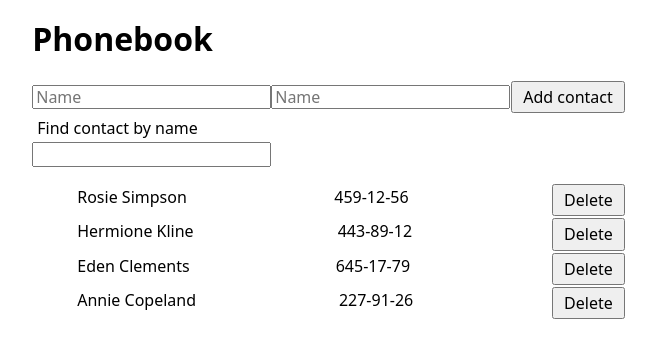
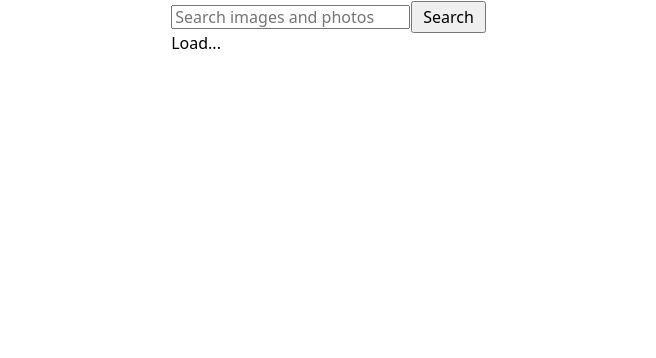
Before and after one commit to BogdanKaleniuk/WorkAssignment, a React (Vite) app: page / in a window 1280 px wide. Shown: the top 358 px of the page, without its empty margins (311-967 px from the left). Built offline with nearby package versions, Linux system fonts and the light colour scheme.

Commit message:
task4work

```diff
--- a/package.json
+++ b/package.json
@@ -10,12 +10,14 @@
     "preview": "vite preview"
   },
   "dependencies": {
+    "axios": "^1.8.4",
     "clsx": "^2.1.1",
     "formik": "^2.4.6",
     "modern-normalize": "^3.0.1",
     "react": "^19.0.0",
     "react-dom": "^19.0.0",
     "react-icons": "^5.5.0",
+    "react-spinners": "^0.15.0",
     "uuid": "^11.1.0",
     "yup": "^1.6.1"
   },
--- a/src/components/App.jsx
+++ b/src/components/App.jsx
@@ -2,13 +2,15 @@ import React from "react";
 import Task1 from "./1Task/Task1";
 import Task2 from "./Task2/Task2";
 import Task3 from "./Task3/Task3";
+import Task4 from "./Task4/Task4";
 
 const App = () => {
   return (
     <>
       {/* <Task1 /> */}
       {/* <Task2 /> */}
-      <Task3 />
+      {/* <Task3 /> */}
+      <Task4 />
     </>
   );
 };
--- /dev/null
+++ b/src/components/Task4/ImageGallery/ImageCard.jsx
@@ -0,0 +1,11 @@
+import React from "react";
+
+const ImageCard = ({ image }) => {
+  return (
+    <div>
+      <img src={image.urls.small} alt="" />
+    </div>
+  );
+};
+
+export default ImageCard;
--- /dev/null
+++ b/src/components/Task4/ImageGallery/ImageGallery.jsx
@@ -0,0 +1,16 @@
+import React from "react";
+import ImageCard from "./ImageCard";
+
+const ImageGallery = ({ images }) => {
+  return (
+    <ul>
+      {images.map((image) => (
+        <li key={image.id}>
+          <ImageCard image={image} />
+        </li>
+      ))}
+    </ul>
+  );
+};
+
+export default ImageGallery;
--- /dev/null
+++ b/src/components/Task4/Loader/Loader.jsx
@@ -0,0 +1,7 @@
+import React from "react";
+
+const Loader = () => {
+  return <div>Load...</div>;
+};
+
+export default Loader;
--- /dev/null
+++ b/src/components/Task4/SearchBar/SearchBar.jsx
@@ -0,0 +1,31 @@
+import React from "react";
+
+const SearchBar = ({ onSearch }) => {
+  const handleSubmit = (evt) => {
+    evt.preventDefault();
+    const form = evt.target;
+    const topic = form.elements.topic.value;
+    if (form.elements.topic.value.trim() === "") {
+      alert("Please enter search term!");
+      return;
+    }
+    onSearch(topic);
+    form.reset();
+  };
+  return (
+    <header>
+      <form onSubmit={handleSubmit}>
+        <input
+          name="topic"
+          type="text"
+          autocomplete="off"
+          autofocus
+          placeholder="Search images and photos"
+        />
+        <button type="submit">Search</button>
+      </form>
+    </header>
+  );
+};
+
+export default SearchBar;
--- /dev/null
+++ b/src/components/Task4/Task4.jsx
@@ -0,0 +1,37 @@
+import React, { useState } from "react";
+import SearchBar from "./SearchBar/SearchBar";
+import Loader from "./Loader/Loader";
+import { fetchImagesWithTopic } from "./images.api";
+import axios from "axios";
+import ImageGallery from "./ImageGallery/ImageGallery";
+
+const Task4 = () => {
+  const [images, setImages] = useState([]);
+  // const [loading, setLoading] = useState(false);
+  // const [error, setError] = useState(false);
+
+  const handleSearch = async (topic) => {
+    try {
+      setImages([]);
+      // setError(false);
+      // setLoading(true);
+      const data = await fetchImagesWithTopic(topic);
+      console.log(data);
+      setImages(data);
+    } catch (error) {
+      // setError(true);
+    } finally {
+      // setLoading(false);
+    }
+  };
+
+  return (
+    <div>
+      <SearchBar onSearch={handleSearch} />
+      <Loader />
+      <ImageGallery images={images} />
+    </div>
+  );
+};
+
+export default Task4;
--- /dev/null
+++ b/src/components/Task4/images.api.js
@@ -0,0 +1,16 @@
+// src/articles-api.js
+import axios from "axios";
+
+axios.defaults.baseURL = "https://api.unsplash.com";
+const ACCESS_KEY = "ttwFTUBz06WhKlfOVFSAYFcBano8gm7Y0YYyc2FbxrM"; // Заміни на свій
+
+export const fetchImagesWithTopic = async (topic) => {
+  const response = await axios.get(`/search/photos`, {
+    params: {
+      query: topic,
+      client_id: ACCESS_KEY,
+      per_page: 20,
+    },
+  });
+  return response.data.results;
+};
--- a/src/main.jsx
+++ b/src/main.jsx
@@ -3,9 +3,14 @@ import { createRoot } from "react-dom/client";
 import "./index.css";
 import App from "./components/App.jsx";
 import "modern-normalize";
+import { createContext } from "react";
+
+const MyContext = createContext();
 
 createRoot(document.getElementById("root")).render(
   <StrictMode>
-    <App />
+    <MyContext>
+      <App />
+    </MyContext>
   </StrictMode>
 );
```
Also changed, not shown: src/components/Task4/ErrorMessage/ErrorMessage.jsx (added, +11 -0 lines), src/components/Task4/ImageModal/ImageModal.jsx (added, +7 -0 lines), src/components/Task4/LoadMoreBtn/LoadMoreBtn.jsx (added, +11 -0 lines), 1 other file (tests, documents, lock files or other folders).
